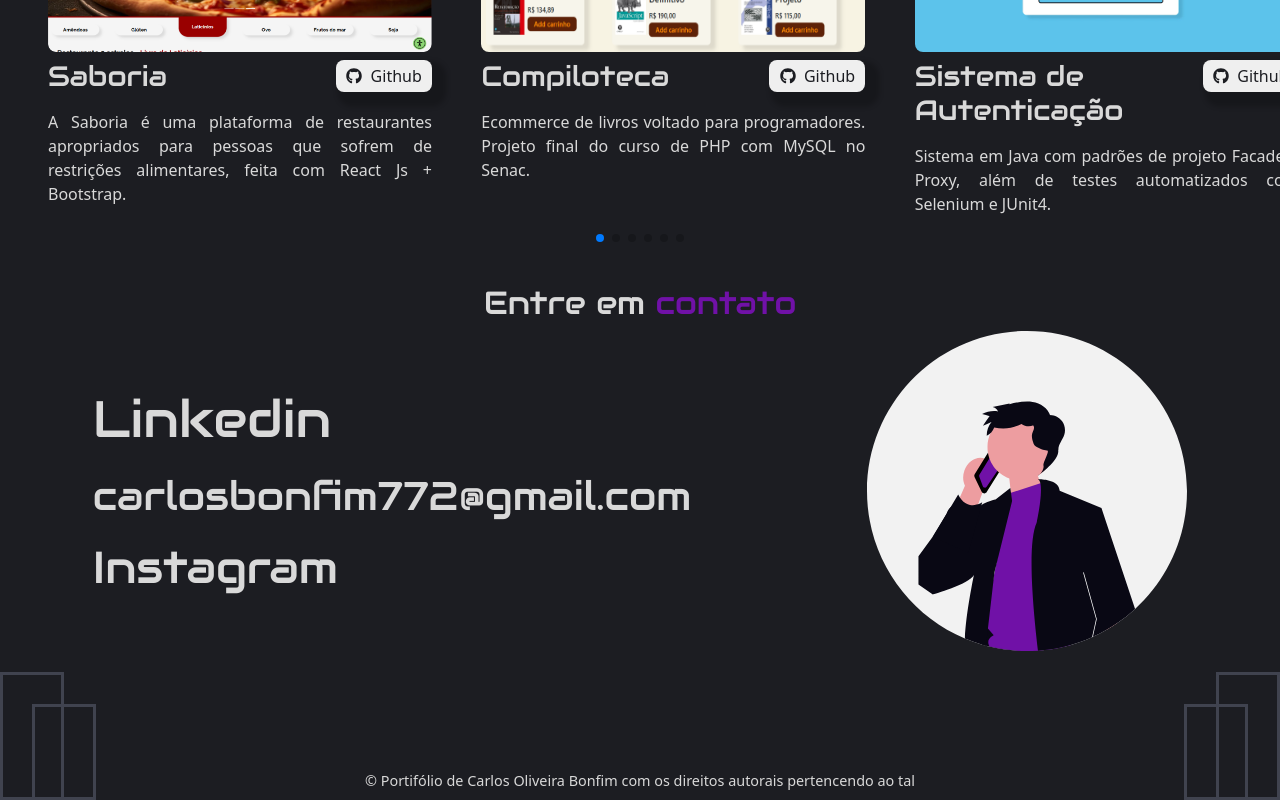
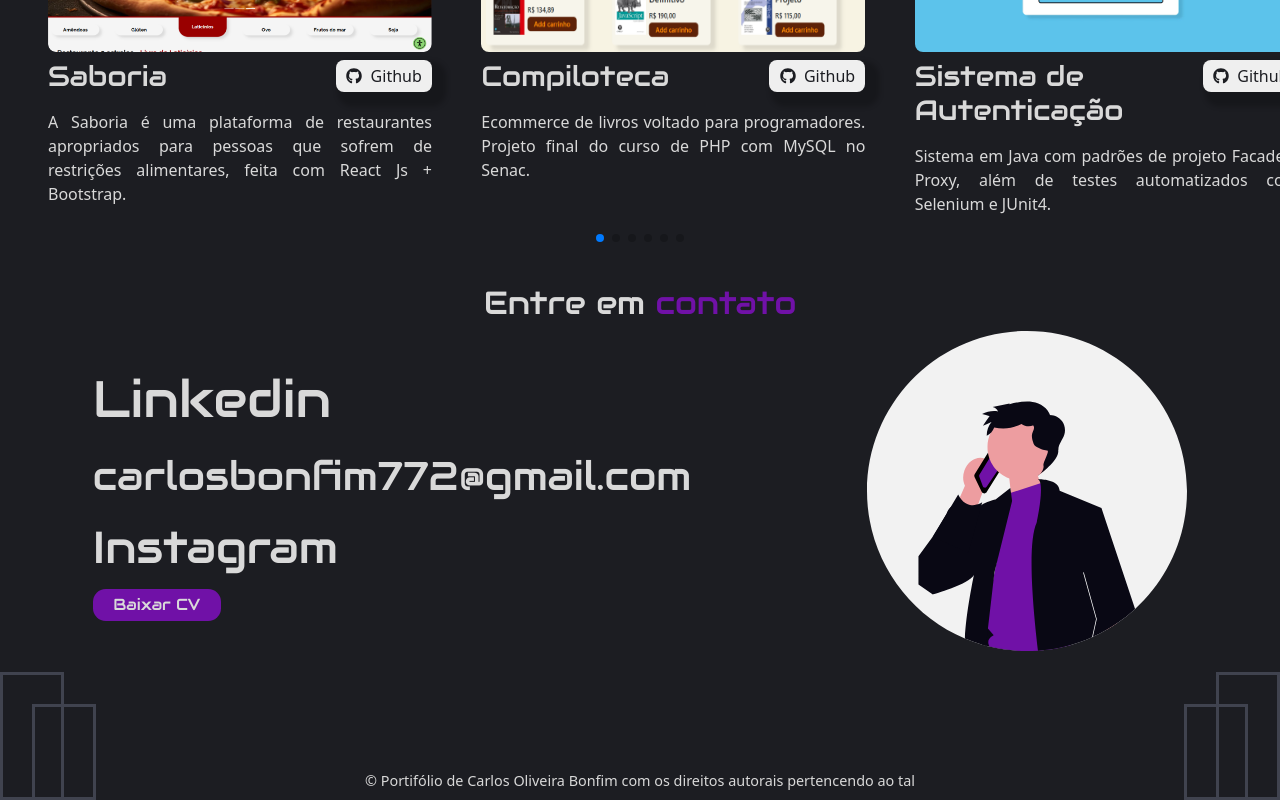
Before and after one commit to Carlos-bonfim26/Portifolio-Website, a React (Vite) app: page / in a window 1280 px wide. Shown: the part 3290-4090 px from the top of the page. Built offline with nearby package versions, Linux system fonts and the light colour scheme.

Commit message:
feat: button download CV

```diff
--- a/src/App.css
+++ b/src/App.css
@@ -206,8 +206,20 @@
 .container-contact .links a:nth-child(2) {
   font-size: 2.5rem;
 }
-.container-contact .links a:last-child {
+.container-contact .links a:nth-child(3) {
   font-size: 2.8rem;
+}
+.container-contact .links .button-cv button{
+width: 8rem;
+height: 2rem;
+background-color: var(--details1);
+color: var(--text-color);
+border: none;
+border-radius: 0.8rem;
+cursor: pointer;
+}
+.container-contact .links .button-cv button:hover{
+    box-shadow: 0rem 0rem 1rem 0rem rgba(255, 255, 255, 0.2);
 }
 .container-contact .links a {
   text-decoration: none;
@@ -274,7 +286,7 @@ footer .towers:last-child .rectangle-border:first-child{
   .container-contact .links a:nth-child(2) {
     font-size: 2.3rem;
   }
-  .container-contact .links a:last-child {
+  .container-contact .links a:nth-child(3) {
     font-size: 2.5rem;
   }
 }
@@ -297,7 +309,7 @@ footer .towers:last-child .rectangle-border:first-child{
   .container-contact .links a:nth-child(2) {
     font-size: 1.9rem;
   }
-  .container-contact .links a:last-child {
+  .container-contact .links a:nth-child(3) {
     font-size: 2.2rem;
   }
 }
@@ -333,7 +345,7 @@ footer .towers:last-child .rectangle-border:first-child{
   .container-contact .links a:nth-child(2) {
     font-size: 1.5rem;
   }
-  .container-contact .links a:last-child {
+  .container-contact .links a:nth-child(3) {
     font-size: 2rem;
   }
   footer .towers:first-child .rectangle-border:first-child{
--- a/src/pages/Contact.jsx
+++ b/src/pages/Contact.jsx
@@ -1,5 +1,6 @@
 import React, { forwardRef } from 'react'
 import contatoImg from '../img/contact.svg'
+import pdfCv from '../img/2025.07_curriculo_carlosbonfim.pdf'
 const Contact = forwardRef((props, ref) => {
   return (
     <div className='contact' ref={ref}>
@@ -9,6 +10,7 @@ const Contact = forwardRef((props, ref) => {
           <a href="https://www.linkedin.com/in/carlosbonfim26/" target='_blank'>Linkedin</a>
           <a href="mailto:Carlosbonfim772@gmail.com" >carlosbonfim772@gmail.com</a>
           <a href="https://www.instagram.com/carlosbonfim_dw/" target='_blank'>Instagram</a>
+          <a download={pdfCv} href={pdfCv}  className="button-cv"><button>Baixar CV</button></a>
         </div>
         <img src={contatoImg} alt="" />
       </div>
```
Also changed, not shown: 1 other file (tests, documents, lock files or other folders).
